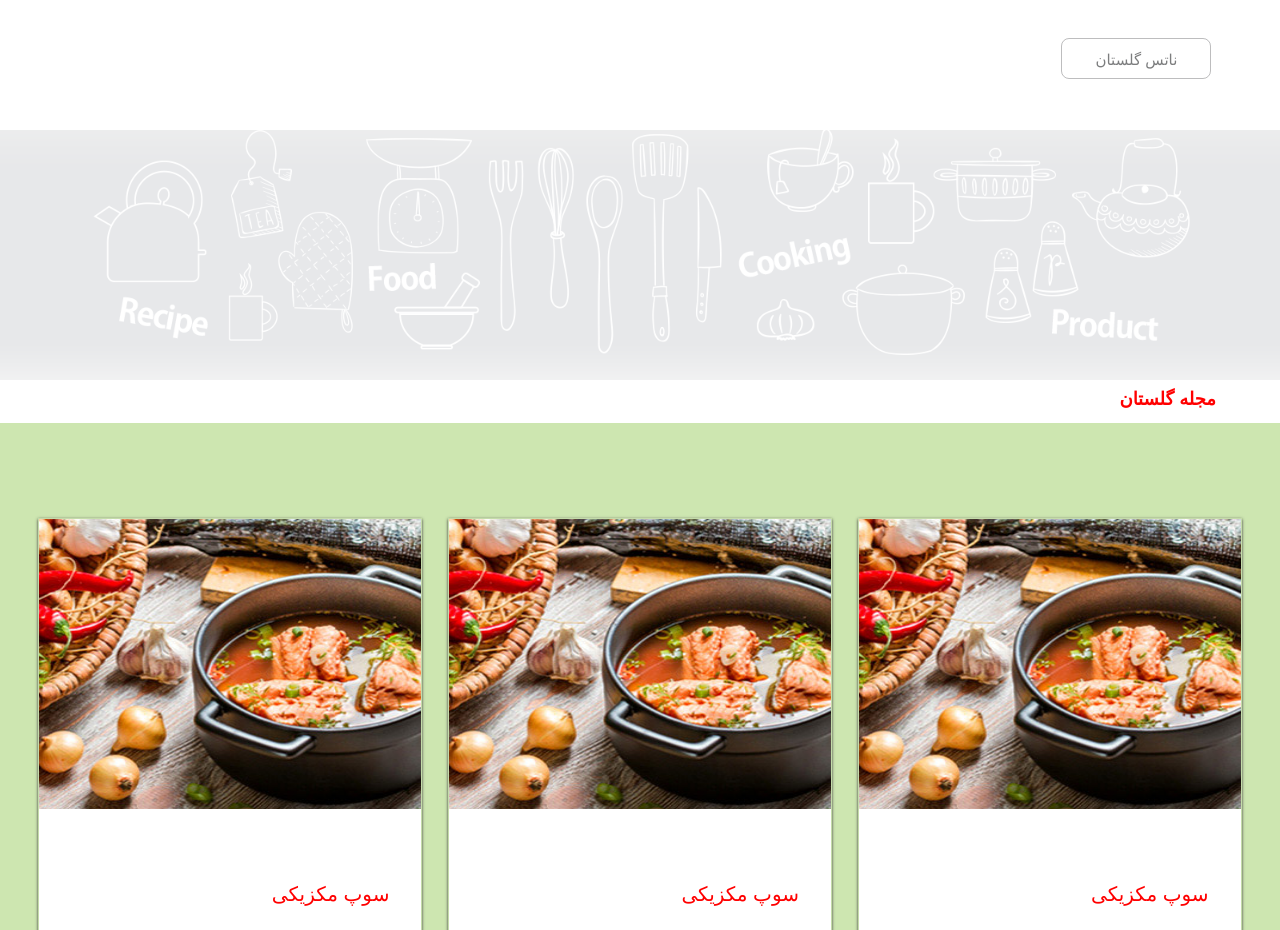
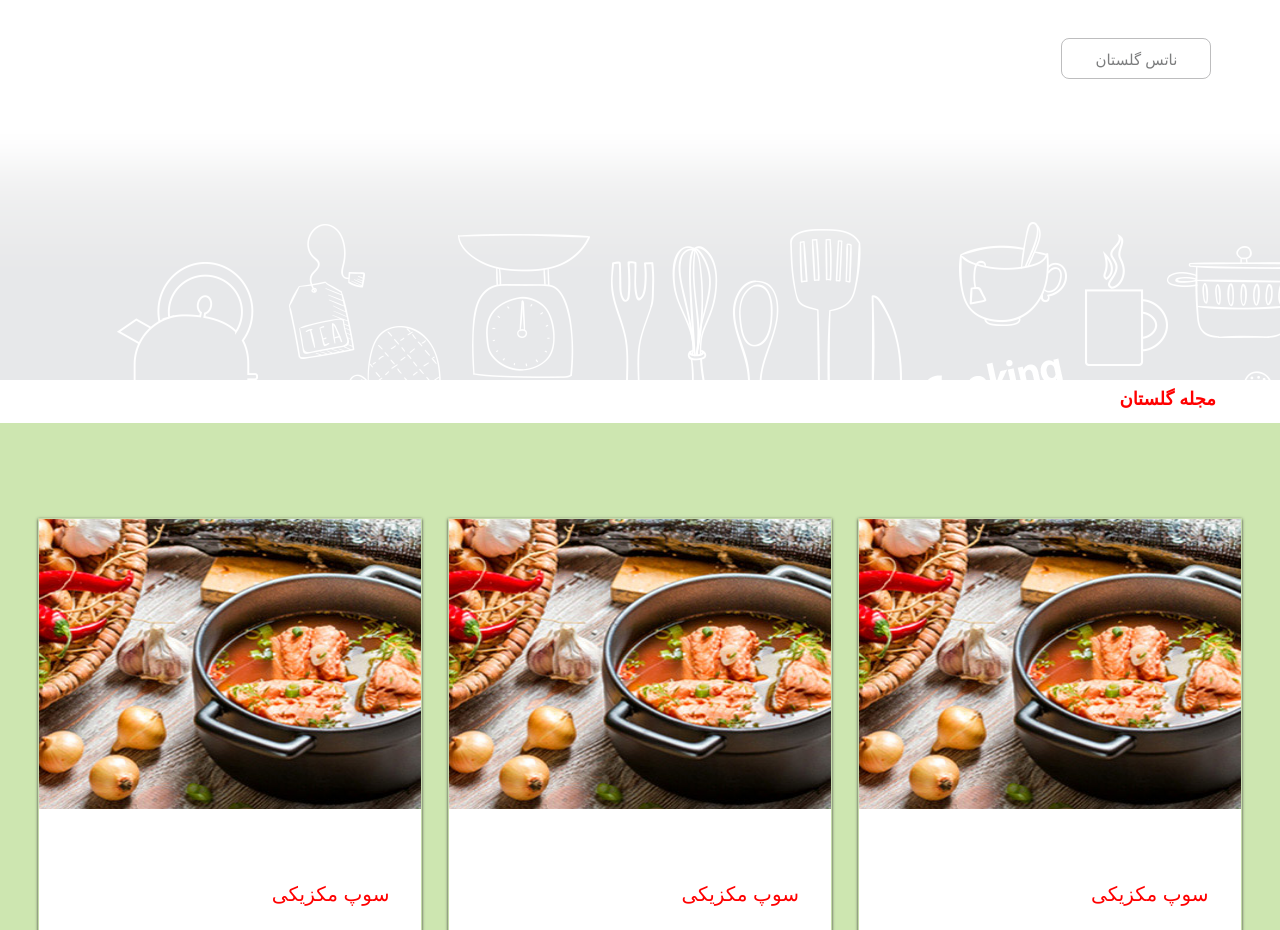
Before and after one commit to shayan-mirshekar/web2, a plain HTML site: page index.html in a window 1280 px wide. Shown: the part 3444-4374 px from the top of the page. Drawn offline with Linux system fonts and the light colour scheme; a script that the page names is missing.

Commit message:
Update index.html

```diff
--- a/index.html
+++ b/index.html
@@ -266,7 +266,7 @@
       <!-- پایان معرفی پسته -->
 
     <!-- عکس بک گروند -->
-    <div class="w-full h-[250px] bg-fixed bg-no-repeat bg-cover bg-center bg-[url('../../images/background-image/recipe-baner-1.png')]">
+    <div class="w-full h-[250px] bg-fixed  bg-[url('../../images/background-image/recipe-baner-1.png')]">
 
     </div>
    <!-- پایان عکس بک گروند -->
```
